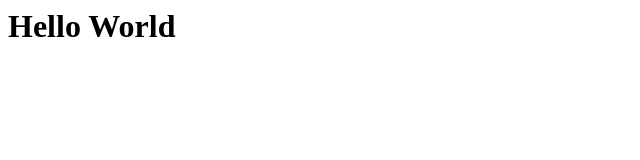
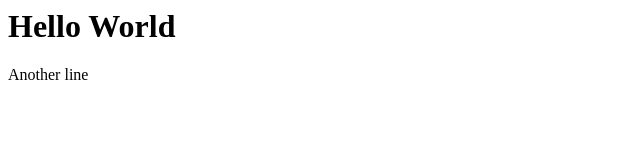
Before and after one commit to KarenVicknair/gitdemo, a plain HTML site: page index.html in a window 1280 px wide. Shown: the full height of the page, 0-640 px from the left. Drawn offline with Linux system fonts and the light colour scheme.

Commit message:
github update add line

```diff
--- a/index.html
+++ b/index.html
@@ -1 +1,2 @@
 <h1>Hello World</h1>
+<div>Another line</div>
```
